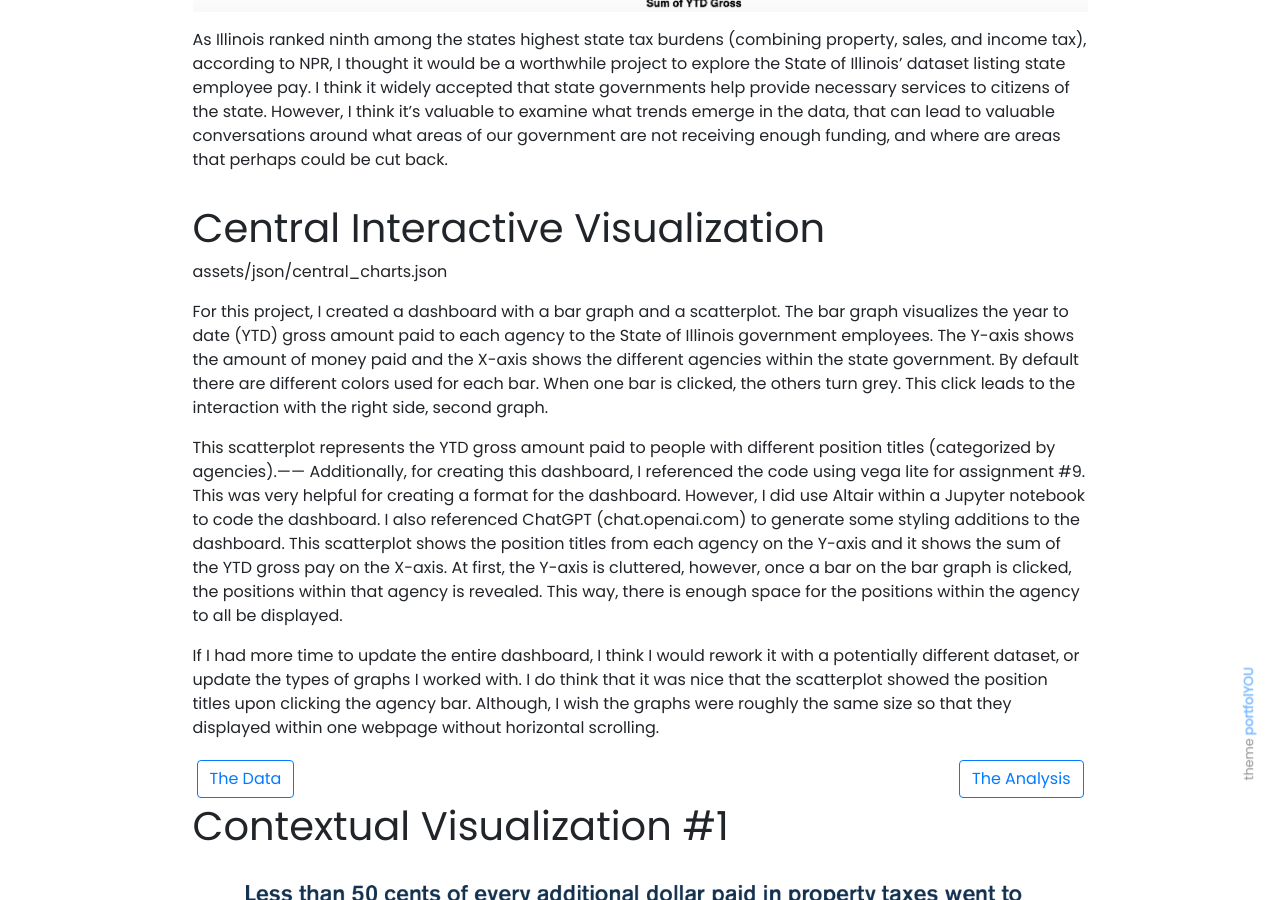
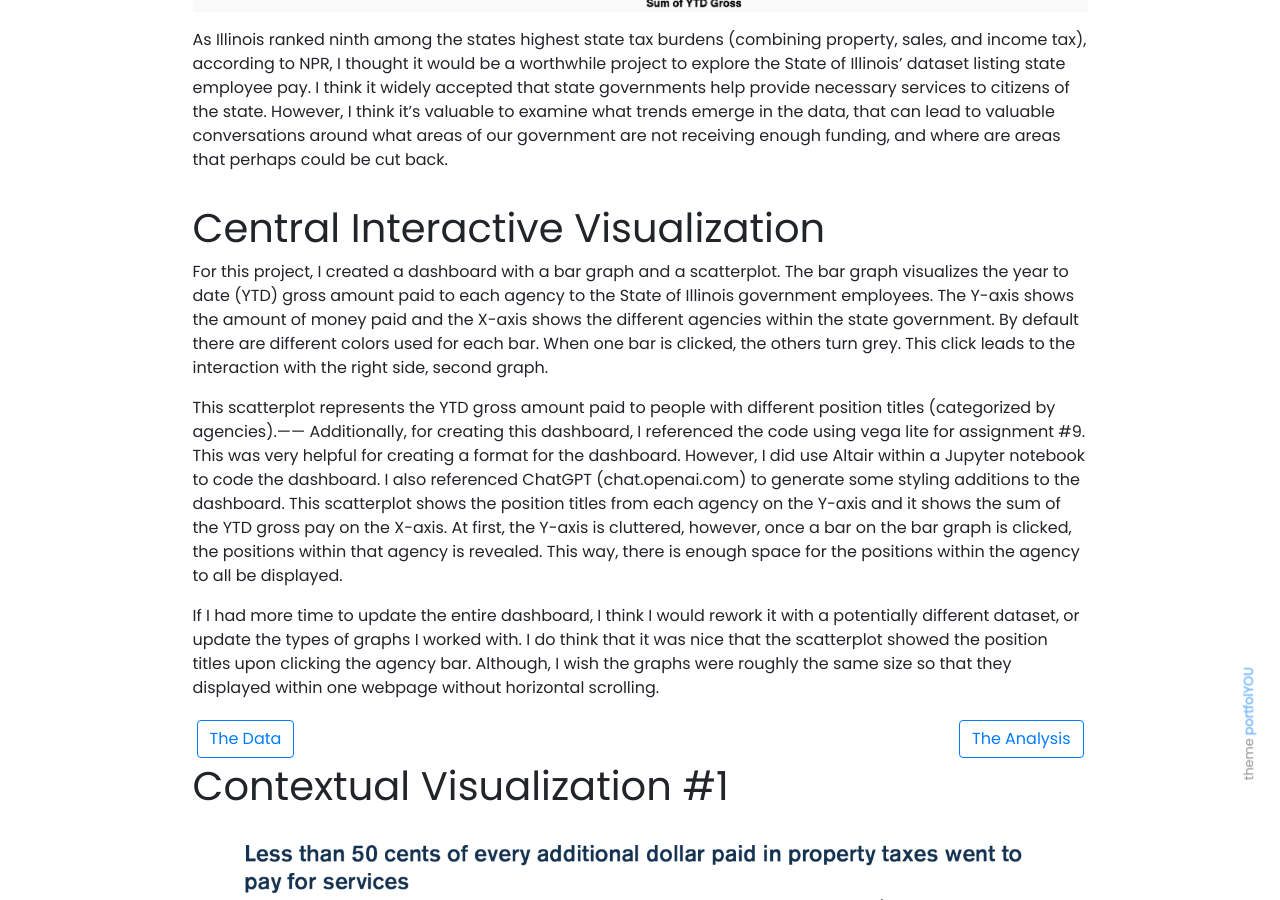
Before and after one commit to gflo3/gflo3.github.io, a Jekyll site: the page built from _projects/Final Project in Exploring Illinois Salaries.md, in a window 1280 px wide and 900 px high, scrolled down 2760 px. Built offline with Jekyll 4.4.1, drawn with Linux system fonts in a browser that asks for light colours; nearby versions of some CDN libraries; a script that is not in the unit is left out.

Commit message:
Update Final Project in Exploring Illinois Salaries.md

```diff
--- a/_projects/Final Project in Exploring Illinois Salaries.md
+++ b/_projects/Final Project in Exploring Illinois Salaries.md
@@ -18,8 +18,6 @@ As Illinois ranked ninth among the states highest state tax burdens (combining p
 # Central Interactive Visualization
 
 <vegachart schema-url="{{ site.baseurl }}/assets/json/central_charts.json" style="width: 100%"></vegachart>
-
-assets/json/central_charts.json
 
 For this project, I created a dashboard with a bar graph and a scatterplot. The bar graph visualizes the year to date (YTD) gross amount paid to each agency to the State of Illinois government employees. The Y-axis shows the amount of money paid and the X-axis shows the different agencies within the state government. By default there are different colors used for each bar. When one bar is clicked, the others turn grey. This click leads to the interaction with the right side, second graph.
 
```
